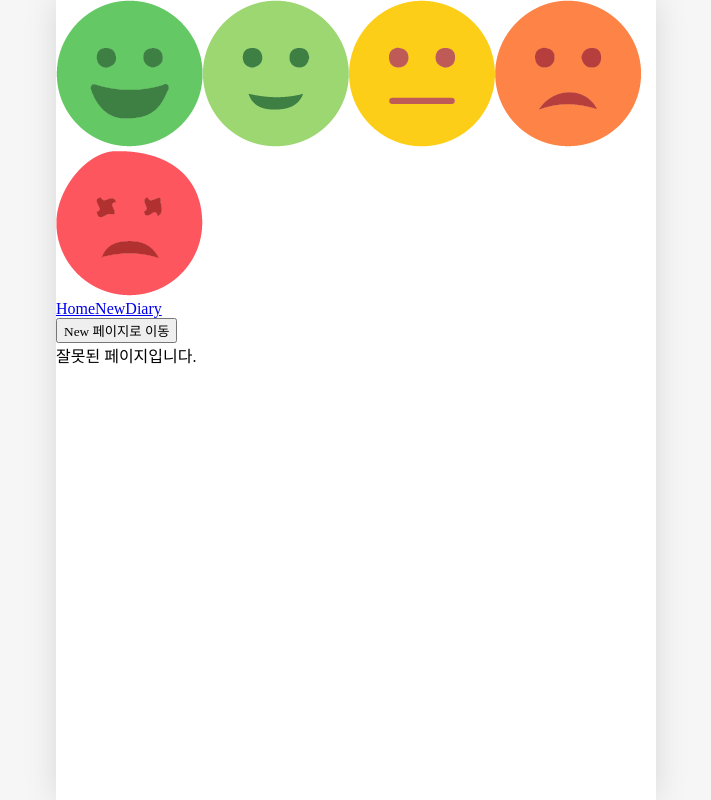
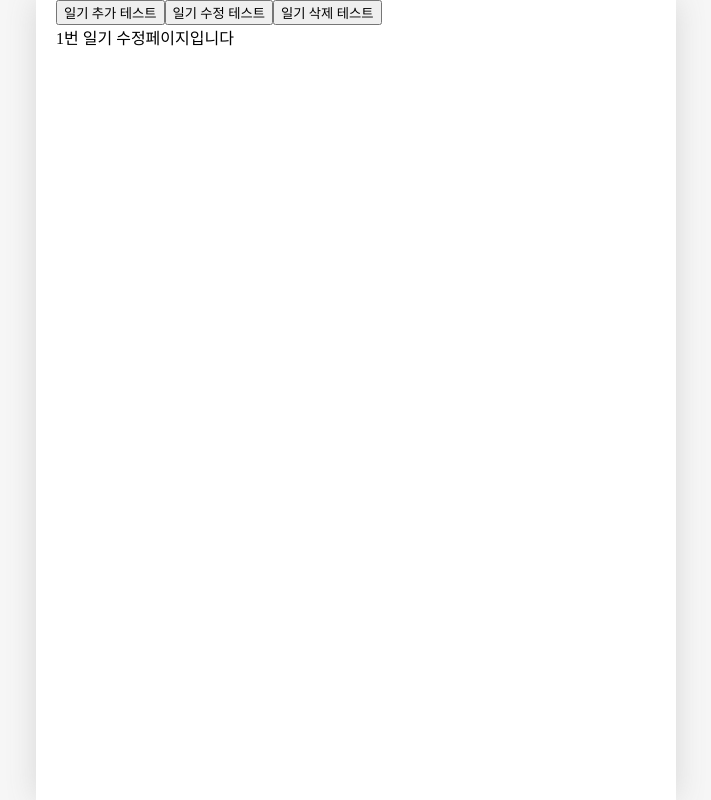
Before and after one commit to jaeyooon/onebite-react, a React (Vite) app in the folder section12/: page /edit/1 in a window 1280 px wide. Shown: the whole page, without its empty margins (284-995 px from the left). Built offline with nearby package versions, Linux system fonts and the light colour scheme; a web font is replaced by a local one.

Commit message:
공통 컴포넌트 구현 & 일기 관리 기능 구현(일기 관리 state 생성, 일기 추가&수정&삭제 기능, context를 통해 모든 페이지 컴포넌트에 data state와 상태 관리 함수 공급하도록 설정)

```diff
--- a/section12/src/App.jsx
+++ b/section12/src/App.jsx
@@ -1,43 +1,122 @@
 import './App.css';
-import { Routes, Route, Link, useNavigate } from 'react-router-dom';
+import { useReducer, useRef, createContext } from 'react';
+import { Routes, Route } from 'react-router-dom';
 import Home from './pages/Home';
 import New from './pages/New';
 import Diary from './pages/Diary';
 import Notfound from './pages/Notfound';
-import { getEmotionImage } from './util/get-emotion-image';
+import Edit from './pages/Edit';
 
-// 1. "/" : 모든 일기를 조회하는 Home 페이지
-// 2. "/new" : 새로운 일기를 작성하는 New 페이지
-// 3. "/diary" : 일기를 상세히 조회하는 Diary 페이지
+const mockData = [
+  {
+    id: 1,
+    createdDate: new Date().getTime(),
+    emotionId: 1,
+    content: "1번 일기 내용",
+  },
+  {
+    id: 2,
+    createdDate: new Date().getTime(),
+    emotionId: 2,
+    content: "2번 일기 내용",
+  },
+]
+
+function reducer(state, action) {
+  switch (action.type) {
+    case 'CREATE':
+      return [action.data, ...state];
+    case 'UPDATE':
+      return state.map((item) =>
+        String(item.id) === String(action.data.id)
+          ? action.data
+          : item
+      );
+    case 'DELETE':
+      return state.filter((item) => String(item.id) !== String(action.id)
+      );
+    default:
+      return state;
+  }
+}
+
+const DiaryStateContext = createContext();
+const DiaryDispatchContext = createContext();
+
 function App() {
-  const nav = useNavigate();
+  const [data, dispatch] = useReducer(reducer, mockData);   // data state의 초기값을 mockData로 설정
+  const idRef = useRef(3);
 
-  const onClickButton = () => {
-    nav("/new");
+  // 새로운 일기 추가
+  const onCreate = (createdDate, emotionId, content) => {
+    dispatch({
+      type: "CREATE",
+      data: {
+        id: idRef.current++,  // 새로운 일기가 생성될 때마다 idRef의 값을 하나씩 증가시키도록 함
+        createdDate,
+        emotionId,
+        content,
+      },
+    });
   };
+
+  // 기존 일기 수정
+  const onUpdate = (id, createdDate, emotionId, content) => {
+    dispatch({
+      type: "UPDATE",
+      data: {
+        id,
+        createdDate,
+        emotionId,
+        content,
+      },
+    });
+  };
+
+  // 기존 일기 삭제
+  const onDelete = (id) => {
+    dispatch({
+      type: "DELETE",
+      id,
+    })
+  }
 
   return (
     <>
-      <div>
-        <img src={getEmotionImage(1)} />
-        <img src={getEmotionImage(2)} />
-        <img src={getEmotionImage(3)} />
-        <img src={getEmotionImage(4)} />
-        <img src={getEmotionImage(5)} />
-      </div>
+      <button onClick={() => {
+        onCreate(new Date().getTime(), 1, "Hello")
+      }}>
+        일기 추가 테스트
+      </button>
 
-      <div>
-        <Link to={"/"}>Home</Link>
-        <Link to={"/new"}>New</Link>
-        <Link to={"/diary"}>Diary</Link>
-      </div>
-      <button onClick={onClickButton}>New 페이지로 이동</button>
-      <Routes>
-        <Route path='/' element={<Home />} />
-        <Route path='/new' element={<New />} />
-        <Route path='/diary/:id' element={<Diary />} /> {/* :id는 동적경로인 url 파라미터를 의미하는 값*/}
-        <Route path='*' element={<Notfound />} />
-      </Routes>
+      <button onClick={() => {
+        onUpdate(1, new Date().getTime(), 3, "수정된 일기입니다");
+      }}>
+        일기 수정 테스트
+      </button>
+
+      <button onClick={() => {
+        onDelete(1);
+      }}>
+        일기 삭제 테스트
+      </button>
+      <DiaryStateContext.Provider value={data}>   {/* App 컴포넌트의 data state 값을 Routes 아래에 있는 모든 페이지 컴포넌트들에게 공급할 수 있도록 감싸줌.  */}
+        <DiaryDispatchContext.Provider
+          value={{   // 모든 페이지 컴포넌트들에 상태 변화 함수들을 공급함
+          onCreate,
+          onUpdate,
+          onDelete,
+          }}
+        >
+          <Routes>
+            <Route path='/' element={<Home />} />   {/* 헤당 path로 요청이 들어오면 해당 컴포넌트를 렌더링해라 */}
+            <Route path='/new' element={<New />} />
+            <Route path='/diary/:id' element={<Diary />} /> {/* :id는 동적경로인 url 파라미터를 의미하는 값*/}
+            <Route path='/edit/:id' element={<Edit />} />
+            <Route path='*' element={<Notfound />} />
+          </Routes>
+        </DiaryDispatchContext.Provider>
+      </DiaryStateContext.Provider>
     </>
   );
 }
--- a/section12/src/index.css
+++ b/section12/src/index.css
@@ -17,6 +17,7 @@ html, body {
   min-height: 100vh;
   height: 100%;
   box-shadow: rgb(100, 100, 100, 0.2) 0px 0px 29px 0px;
+  padding: 0px 20px;
 }
 
 body * {
--- /dev/null
+++ b/section12/src/pages/Edit.jsx
@@ -0,0 +1,8 @@
+import { useParams } from "react-router-dom";
+
+const Edit = () => {
+  const params = useParams();
+  return <div>{params.id}번 일기 수정페이지입니다</div>
+};
+
+export default Edit;
--- a/section12/src/pages/Home.jsx
+++ b/section12/src/pages/Home.jsx
@@ -2,7 +2,6 @@ import { useSearchParams } from "react-router-dom";
 
 const Home = () => {
   const [params, setParams] = useSearchParams();
-  console.log(params.get("value"));
 
   return <div>Home</div>
 };
```
Also changed, not shown: section12/src/components/Button.css (added, +19 -0 lines), section12/src/components/Button.jsx (added, +14 -0 lines), section12/src/components/Header.css (added, +26 -0 lines), section12/src/components/Header.jsx (added, +13 -0 lines).
